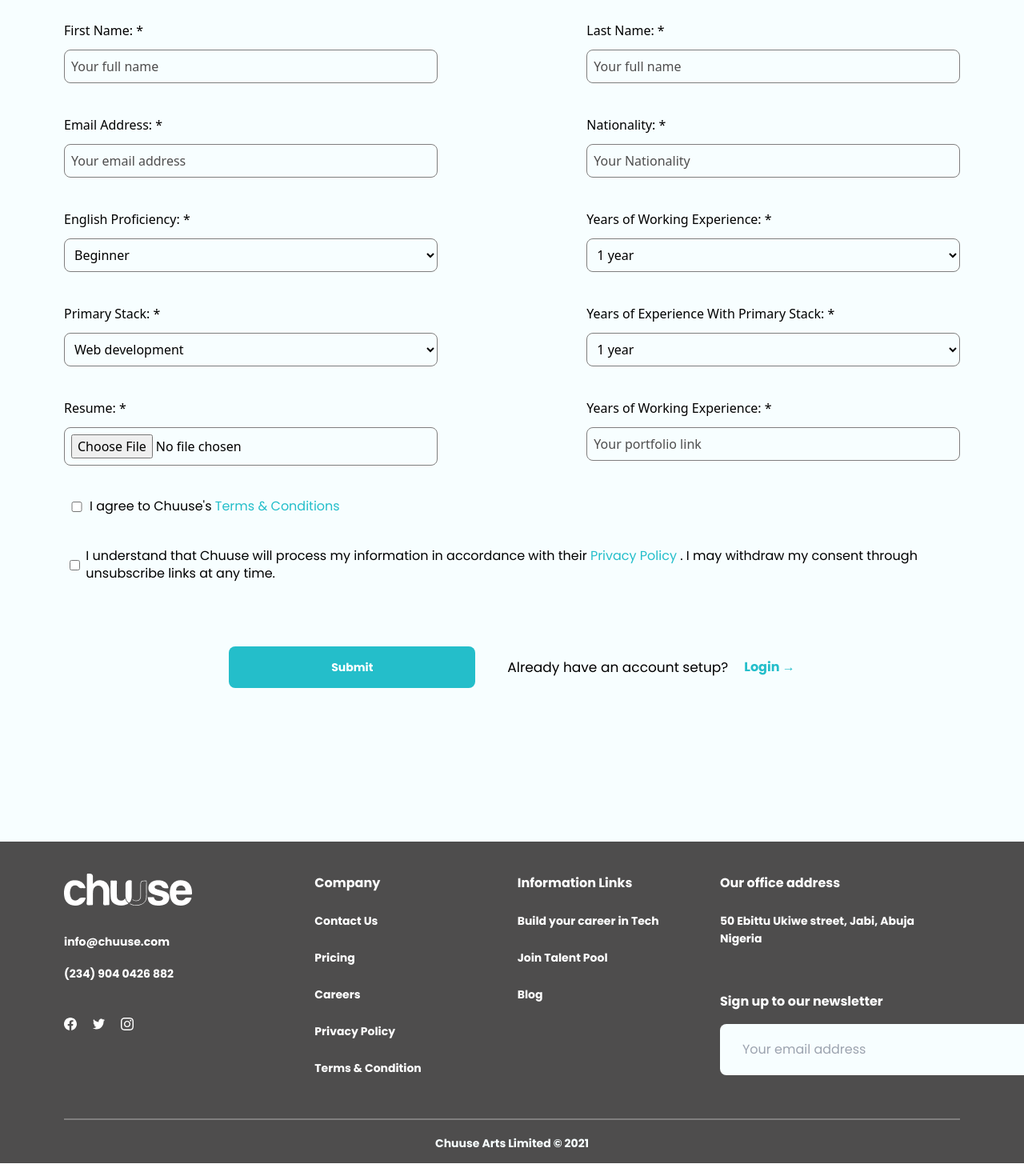
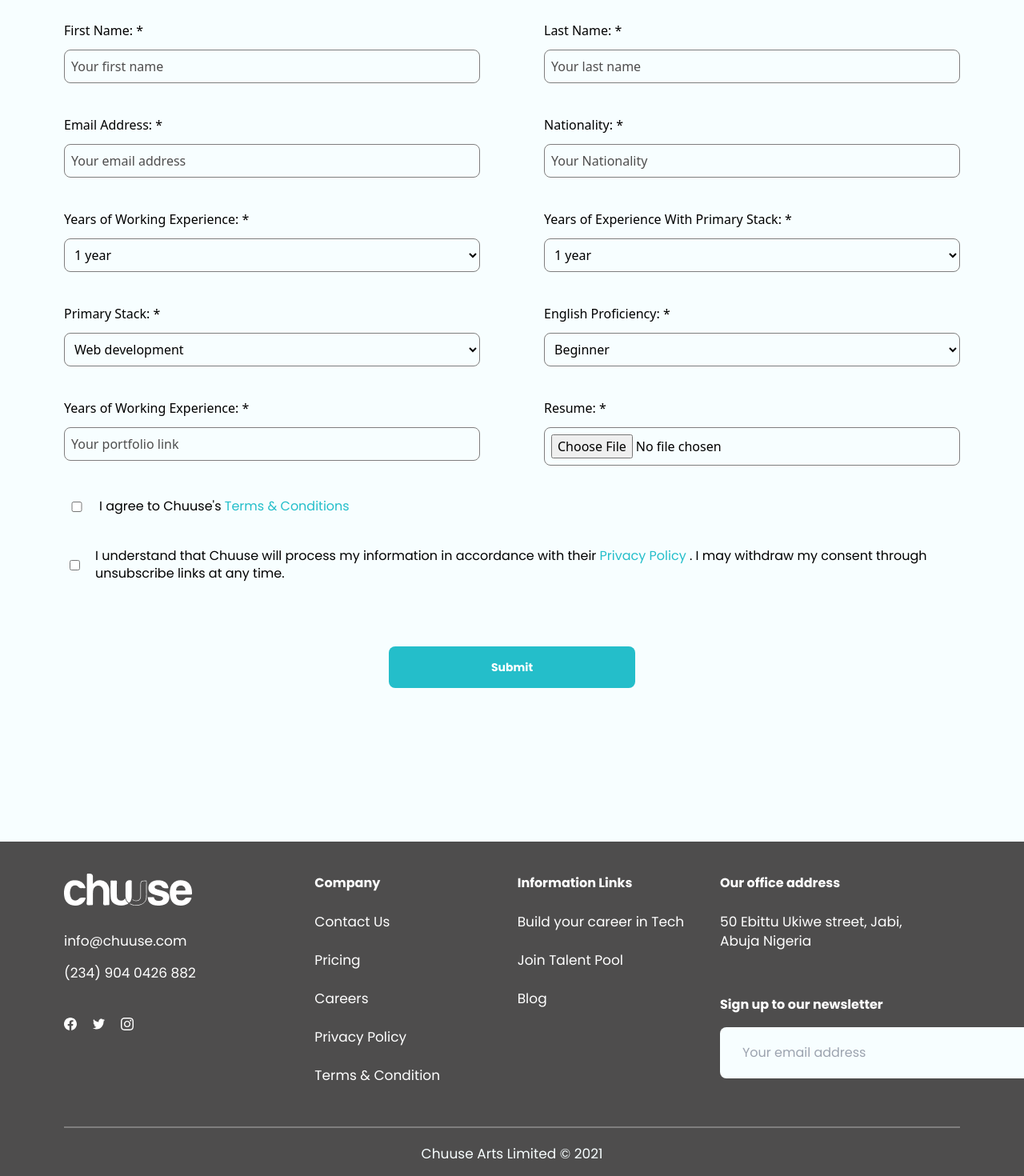
Before and after one commit to Kemmie001/chuuse-new, a Nuxt app: page /getStarted in a window 1280 px wide. Shown: the part 674-2144 px from the top of the page at 80% size. Built offline with nearby package versions, Linux system fonts and the light colour scheme.

Commit message:
fixed the bugs and design error for mobile screen

```diff
--- a/components/footer.vue
+++ b/components/footer.vue
@@ -28,10 +28,10 @@
           ">
 					<img src="../assets/img/footerLogo.png" alt="">
 					<span class="pt-8">
-						<a class="para2" href="mailto:info@chuuse.com">info@chuuse.com</a>
+						<a class="headline" href="mailto:info@chuuse.com">info@chuuse.com</a>
 					</span>
 					<span class="pt-4">
-						<a class="para2" href="tel:+2349040426882">(234) 904 0426 882</a>
+						<a class="headline" href="tel:+2349040426882">(234) 904 0426 882</a>
 					</span>
 					<span class="flex mt-10 items-center">
 						<a class="text-md text-gray-light justify-center lg:justify-start py-1 flex pr-5" href="#"
@@ -80,7 +80,7 @@
 					<h1 class="header7 mb-6">
 						Company
 					</h1>
-					<div class="flex flex-col para2">
+					<div class="flex flex-col headline">
 						<div class="flex flex-nowrap mb-6">
 							<div>
 								<nuxt-link to="/contact">Contact Us</nuxt-link>
@@ -120,7 +120,7 @@
 					<h1 class="header7 mb-6">
 						Information Links
 					</h1>
-					<div class="flex flex-col para2">
+					<div class="flex flex-col headline">
 						<div class="flex flex-nowrap mb-6">
 							<div>
 								<nuxt-link to="/career">Build your career in Tech</nuxt-link>
@@ -148,7 +148,7 @@
             lg:mt-0 lg:mr-5
           ">
 					<h1 class="header7 mb-6">Our office address</h1>
-					<div class="mx-5 lg:mx-0 para2 mb-10">
+					<div class="mx-5 lg:mx-0 headline mb-10">
 						<a class="" target="_blank" rel="noreferer" href="https://goo.gl/maps/uikWjS9DEvW3coQ69">
 							50 Ebittu Ukiwe street, Jabi, Abuja Nigeria
 						</a>
@@ -165,7 +165,7 @@
 				</div>
 			</div>
 			<div class="flex justify-center pt-5 mb-4">
-				<h1 class="caption3 text-gray-light">Chuuse Arts Limited © 2021</h1>
+				<h1 class="headline text-gray-light">Chuuse Arts Limited © 2021</h1>
 			</div>
 		</div>
 	</footer>
--- a/pages/apply.vue
+++ b/pages/apply.vue
@@ -6,15 +6,23 @@
 		</div>
 		<div class="md:px-10 pb-10 my-8">
 			<form action="" class="">
-				<div class="md:flex justify-between gap-x-20">
-					<div class="md:w-5/12">
+				<div class="">
+					<div class="grid md:grid-cols-2 md:justify-between gap-x-20">
 						<div class="form-group pb-10">
 							<label for="name">First Name: *</label>
-							<input type="text" required class=" rounded-lg" name="name" placeholder="Your full name" id="">
+							<input type="text" required class=" rounded-lg" name="name" placeholder="Your first name" id="">
+						</div>
+						<div class="form-group pb-10">
+							<label for="name">Last Name: *</label>
+							<input type="text" required class=" rounded-lg" name="name" placeholder="Your last name" id="">
 						</div>
 						<div class="form-group pb-10">
 							<label for="email">Email Address: *</label>
 							<input type="email" required class=" rounded-lg" name="email" placeholder="Your email address" id="">
+						</div>
+						<div class="form-group pb-10">
+							<label for="phone">Phone Number: *</label>
+							<input type="tel" required class=" rounded-lg" name="phone" placeholder="Your Phone Number" id="">
 						</div>
 						<div class="form-group pb-10">
 							<label for="phone">Highest Level of Education: *</label>
@@ -26,6 +34,17 @@
 							</Select>
 						</div>
 						<div class="form-group pb-10">
+							<label for="phone">Course Option: *</label>
+							<Select>
+								<option value="be">React</option>
+								<option value="node">NodeJs</option>
+								<option value="java">Java</option>
+								<option value="Python">Python</option>
+								<option value="c">C#</option>
+								<option value="JavaScript">JavaScript</option>
+							</Select>
+						</div>
+						<div class="form-group pb-10">
 							<label for="phone">Stack you want to learn: *</label>
 							<Select placeholder="Select an option">
 								<option value="web">Web development</option>
@@ -34,27 +53,6 @@
 								<option value="data">Data Science</option>
 								<option value="cloud">Cloud Computing</option>
 								<option value="ml">Machine Learning</option>
-							</Select>
-						</div>
-					</div>
-					<div class="md:w-5/12">
-						<div class="form-group pb-10">
-							<label for="name">Last Name: *</label>
-							<input type="text" required class=" rounded-lg" name="name" placeholder="Your full name" id="">
-						</div>
-						<div class="form-group pb-10">
-							<label for="phone">Phone Number: *</label>
-							<input type="tel" required class=" rounded-lg" name="phone" placeholder="Your email address" id="">
-						</div>
-						<div class="form-group pb-10">
-							<label for="phone">Course Option: *</label>
-							<Select>
-								<option value="be">React</option>
-								<option value="node">NodeJs</option>
-								<option value="java">Java</option>
-								<option value="Python">Python</option>
-								<option value="c">C#</option>
-								<option value="JavaScript">JavaScript</option>
 							</Select>
 						</div>
 						<div class="form-group pb-10">
@@ -96,7 +94,7 @@
 		background: none;
 		border: 1px solid rgba(127, 126, 126, 1);
 		display: block;
-		padding: 8px;
+		padding: 10px;
 		margin-top: 0.75rem;
 		width: 100%;
 		border-radius: 8px;
--- a/pages/career.vue
+++ b/pages/career.vue
@@ -1,7 +1,7 @@
 <template>
 	<div class="">
 		<section class="justify-between lg:pt-32 lg:pl-20 lg:px-0 px-8 banner lg:flex pt-24">
-			<div class="self-center lg:w-5/12">
+			<div class="self-center lg:w-5/12 my-10">
 				<h1 class="header2">
 					Ready to build a <span class="text-primary">Career</span> in the Tech Space
 				</h1>
@@ -14,7 +14,7 @@
 					</nuxt-link>
 				</div>
 			</div>
-			<div class="hidden lg:flex lg:w-6/12">
+			<div class="hidden lg:flex lg:w-6/12 my-10">
 				<img class="hm-hero" src="../assets/img/career.png" alt />
 			</div>
 		</section>
@@ -169,7 +169,7 @@
 	}
 
 	.ready {
-		background: linear-gradient(rgba(24, 15, 18, 0.5), rgba(24, 15, 18, 0.5)), url('../assets/img/ready.png');
+		background: linear-gradient(rgba(24, 15, 18, 0.75), rgba(24, 15, 18, 0.75)), url('../assets/img/ready.png');
 		background-size: cover;
 		width: 100%;
 	}
--- a/pages/getStarted.vue
+++ b/pages/getStarted.vue
@@ -28,12 +28,16 @@
 			connecting with other talented engineers in our community. Cheers to that 🥂!</h2>
 		<div class="pb-10 my-8">
 			<form action="" class="">
-				<div class="md:flex justify-between gap-x-20">
-					<div class="md:w-5/12">
+				<div class="">
+					<div class="grid md:grid-cols-2 md:justify-between gap-x-20">
 						<div class="form-group pb-10">
-							<label for="name">First Name: *</label>
-							<input type="text" required class=" rounded-lg" name="name" placeholder="Your full name"
+							<label for="firstname">First Name: *</label>
+							<input type="text" required class=" rounded-lg" name="firstname" placeholder="Your first name"
 								id="">
+						</div>
+						<div class="form-group pb-10">
+							<label for="lastname">Last Name: *</label>
+							<input type="text" required class=" rounded-lg" name="lastname" placeholder="Your last name" id="">
 						</div>
 						<div class="form-group pb-10">
 							<label for="email">Email Address: *</label>
@@ -41,16 +45,29 @@
 								placeholder="Your email address" id="">
 						</div>
 						<div class="form-group pb-10">
-							<label for="phone">English Proficiency: *</label>
-							<Select placeholder="Select an option">
-								<option value="ssce">Beginner</option>
-								<option value="tet">Intermediate</option>
-								<option value="masters">Advanced</option>
-								<option value="phd">Native</option>
+							<label for="Nationality">Nationality: *</label>
+							<input type="text" required class=" rounded-lg" name="Nationality" placeholder="Your Nationality" id="">
+						</div>
+						<div class="form-group pb-10">
+							<label for="experience">Years of Working Experience: *</label>
+							<Select>
+								<option value="be">1 year</option>
+								<option value="node">2 years</option>
+								<option value="java">3 - 4 years</option>
+								<option value="Python">5 - more years</option>>
 							</Select>
 						</div>
 						<div class="form-group pb-10">
-							<label for="phone">Primary Stack: *</label>
+							<label for="years">Years of Experience With Primary Stack: *</label>
+							<Select>
+								<option value="be">1 year</option>
+								<option value="node">2 years</option>
+								<option value="java">3 - 4 years</option>
+								<option value="Python">5 - more years</option>>
+							</Select>
+						</div>
+						<div class="form-group pb-10">
+							<label for="stack">Primary Stack: *</label>
 							<Select placeholder="Select an option">
 								<option value="web">Web development</option>
 								<option value="Mobile">Mobile App. development</option>
@@ -61,67 +78,41 @@
 							</Select>
 						</div>
 						<div class="form-group pb-10">
-							<label for="file">Resume: *</label>
-							<input type="file" name="file" id="" placeholder="Drag files here or click to add files">
-						</div>
-					</div>
-					<div class="md:w-5/12">
-						<div class="form-group pb-10">
-							<label for="name">Last Name: *</label>
-							<input type="text" required class=" rounded-lg" name="name" placeholder="Your full name"
-								id="">
-						</div>
-						<div class="form-group pb-10">
-							<label for="phone">Nationality: *</label>
-							<input type="text" required class=" rounded-lg" name="phone" placeholder="Your Nationality"
-								id="">
-						</div>
-						<div class="form-group pb-10">
-							<label for="phone">Years of Working Experience: *</label>
-							<Select>
-								<option value="be">1 year</option>
-								<option value="node">2 years</option>
-								<option value="java">3 - 4 years</option>
-								<option value="Python">5 - more years</option>>
-							</Select>
-						</div>
-						<div class="form-group pb-10">
-							<label for="phone">Years of Experience With Primary Stack: *</label>
-							<Select>
-								<option value="be">1 year</option>
-								<option value="node">2 years</option>
-								<option value="java">3 - 4 years</option>
-								<option value="Python">5 - more years</option>>
+							<label for="language">English Proficiency: *</label>
+							<Select placeholder="Select an option">
+								<option value="ssce">Beginner</option>
+								<option value="tet">Intermediate</option>
+								<option value="masters">Advanced</option>
+								<option value="phd">Native</option>
 							</Select>
 						</div>
 						<div class="form-group pb-10">
 							<label for="phone">Years of Working Experience: *</label>
 							<input type="url" placeholder="Your portfolio link" required name="" id="">
 						</div>
+						<div class="form-group pb-10">
+							<label for="Resume">Resume: *</label>
+							<input type="file" name="Resume" id="" placeholder="Drag files here or click to add files">
+						</div>
 					</div>
 				</div>
 				<div class="form-group pb-10 flex">
 					<input type="checkbox" name="file" id="" placeholder="Drag files here or click to add files">
-					<span class="para1">
+					<span class="para1 pl-3">
 						I agree to Chuuse's <a href="#" class="text-primary"> Terms & Conditions</a>
 					</span>
 				</div>
 				<div class="form-group pb-10 flex">
 					<input type="checkbox" name="file" id="" placeholder="Drag files here or click to add files">
-					<p class="para1">I understand that Chuuse will process my information in accordance with their <a href="#" class="text-primary"> Privacy
-						Policy </a>. I may withdraw my consent
+					<p class="para1 pl-3">
+						I understand that Chuuse will process my information in accordance with their <a href="#" class="text-primary"> Privacy
+						Policy </a> . I may withdraw my consent
 					through unsubscribe links at any time.</p>
 				</div>
 				<div class="flex justify-center my-10 gap-x-5 md:gap-x-10">
 					<button class="btn-primary px-10 lg:px-32 py-4">
 						Submit
 					</button>
-					<div class="form-group flex self-center">
-						<p class="headline self-center">Already have an account setup?</p>
-						<nuxt-link to="/login" class="text-primary header7 pl-5">
-							Login &rightarrow;
-						</nuxt-link>
-					</div>
 				</div>
 			</form>
 		</div>
--- a/pages/index.vue
+++ b/pages/index.vue
@@ -1,7 +1,7 @@
 <template>
   <div class="">
     <section class="bg-gray-light justify-between lg:pt-32 lg:px-20 px-8 banner lg:flex pt-24">
-      <div class="self-center lg:w-6/12">
+      <div class="self-center lg:w-6/12 my-10 md:my-0">
         <h1 class="header1">
           Ready to build a <span class="text-primary">Career</span> in <i class="underlined">Tech</i>?
         </h1>
@@ -165,7 +165,7 @@
     <section class="bg-gray-light text-center py-10 lg:px-20 px-8 banner">
       <h1 class="text-tertiary header6 py-5">Our Partnership</h1>
       <div class="lg:flex justify-center pb-10">
-        <div class="flex md:justify-between flex-wrap gap-y-10 gap-x-4">
+        <div class="grid grid-cols-2 md:flex md:justify-between md:flex-wrap gap-y-10 gap-x-4">
           <div class="mx-auto">
             <img src="../assets/img/bio1.png" alt="" class="">
           </div>
```
Also changed, not shown: layouts/default.vue (+8 -3 lines), pages/talent.vue (+15 -9 lines), assets/img/test1.png, 11 other files (tests, documents, lock files or other folders).
